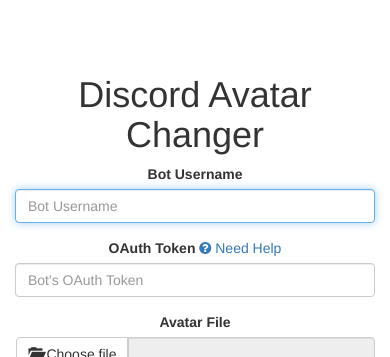
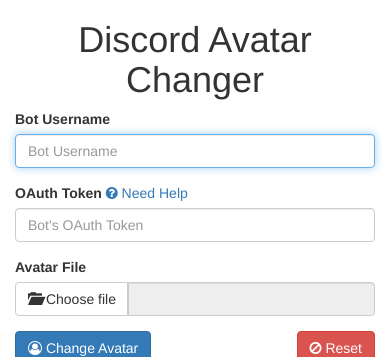
Before and after one commit to Blastsoft-Studios/dac, a Django app: template templates/home.html in a window 390 px wide. Shown: the top 357 px of the page. Run offline with Django 3.2, Linux system fonts and the light colour scheme; the template is opened without the code that fills it, so the values that code supplies are empty; parts of the project's set-up code (start-up, migrations or seed data) failed here and were passed over; some libraries are stand-ins or nearby versions.

Commit message:
reverting last good html

```diff
--- a/templates/home.html
+++ b/templates/home.html
@@ -4,37 +4,12 @@
 {% block head %}
 	<script src="{% static "js/dac.js" %}" type="text/javascript"></script>
 	<script src="{{ site_data.google_api_js }}"></script>
-    <script src="{{ google.js_uri }}"></script>
-
 {% endblock %}
 
 {% block body %}
 
-    <div class="section-colored text-center">
-    <div class="container">
-        <div class="row visible-xs text-center">
-            <script async src="//pagead2.googlesyndication.com/pagead/js/adsbygoogle.js"></script>
-            <!-- Mobile -->
-            <ins class="adsbygoogle"
-                 style="display:inline-block;width:320px;height:50px"
-                 data-ad-client="ca-pub-3951577181595921"
-                 data-ad-slot="8506636490"></ins>
-            <script>
-                (adsbygoogle = window.adsbygoogle || []).push({});
-            </script></BR></div>
-        <div class="row hidden-xs">
-            <center>
-                <script async src="//pagead2.googlesyndication.com/pagead/js/adsbygoogle.js"></script>
-                <!-- Blastsoft -->
-                <ins class="adsbygoogle"
-                     style="display:inline-block;width:728px;height:90px"
-                     data-ad-client="ca-pub-3951577181595921"
-                     data-ad-slot="8491570490"></ins>
-                <script>
-                    (adsbygoogle = window.adsbygoogle || []).push({});
-                </script>
-            </center></div>
-    </div>
+	<div class="row">
+		<div class="col-md-6 col-md-offset-3">
 
 			{% if not site_data.disable_header %}
 				<h1 class="text-center">Discord Avatar Changer</h1>
@@ -90,50 +65,26 @@
 				<div>
 					<div id="resultContainer"></div>
 				</div>
-                <BR><BR>
-                <div class="section-colored text-center">
-                    <div class="container">
-                        <div class="row visible-xs text-center">
-                            <script async src="https//pagead2.googlesyndication.com/pagead/js/adsbygoogle.js"></script>
-                            <!-- Mobile -->
-                            <ins class="adsbygoogle"
-                                 style="display:inline-block;width:320px;height:50px"
-                                 data-ad-client="ca-pub-3951577181595921"
-                                 data-ad-slot="8506636490"></ins>
-                            <script>
-                                (adsbygoogle = window.adsbygoogle || []).push({});
-                            </script></BR></div>
-                        <div class="row hidden-xs">
-                            <center>
-                                <script async src="https//pagead2.googlesyndication.com/pagead/js/adsbygoogle.js"></script>
-                                <!-- Blastsoft -->
-                                <ins class="adsbygoogle"
-                                     style="display:inline-block;width:728px;height:90px"
-                                     data-ad-client="ca-pub-3951577181595921"
-                                     data-ad-slot="8491570490"></ins>
-                                <script>
-                                    (adsbygoogle = window.adsbygoogle || []).push({});
-                                </script>
-                            </center></div>
-                    </div>
-                    <!-- /.container -->
-                </div>
-                <br>
 
 				{% if not site_data.disable_footer %}
-                    <div class="row">
-                        <div class="row">
-                            <b>Need support or just want to chat? Join our Discord: <a target="_parent" href="https://discord.gg/Ttu9EEV">Blastsoft</a></b><br>
-                            Forked From:
-                            <a target="_parent" href="https://git.cssnr.com/shane/dac">
-                                View Source
-                            </a>
-                        </div>
-                    </div>
+					<div>
+						<a href="https://git.cssnr.com/shane/dac" target="_blank">
+							<img alt="build status" src="https://git.cssnr.com/shane/dac/badges/master/build.svg"></a>
+						<a href="https://git.cssnr.com/shane/dac" target="_blank">
+							<img alt="coverage report" src="https://git.cssnr.com/shane/dac/badges/master/coverage.svg"></a>
+						<a href="https://git.cssnr.com/shane/dac" target="_blank">
+							<i class="fa fa-gitlab" aria-hidden="true"></i>
+							View Source</a>
+						<span class="pull-right">
+							By <strong>Shane Rice</strong>
+						</span>
+					</div>
 				{% endif %}
 
 			</form>
 
+		</div>
+	</div>
 
 	{% include "token-modal.html" %}
 
```
